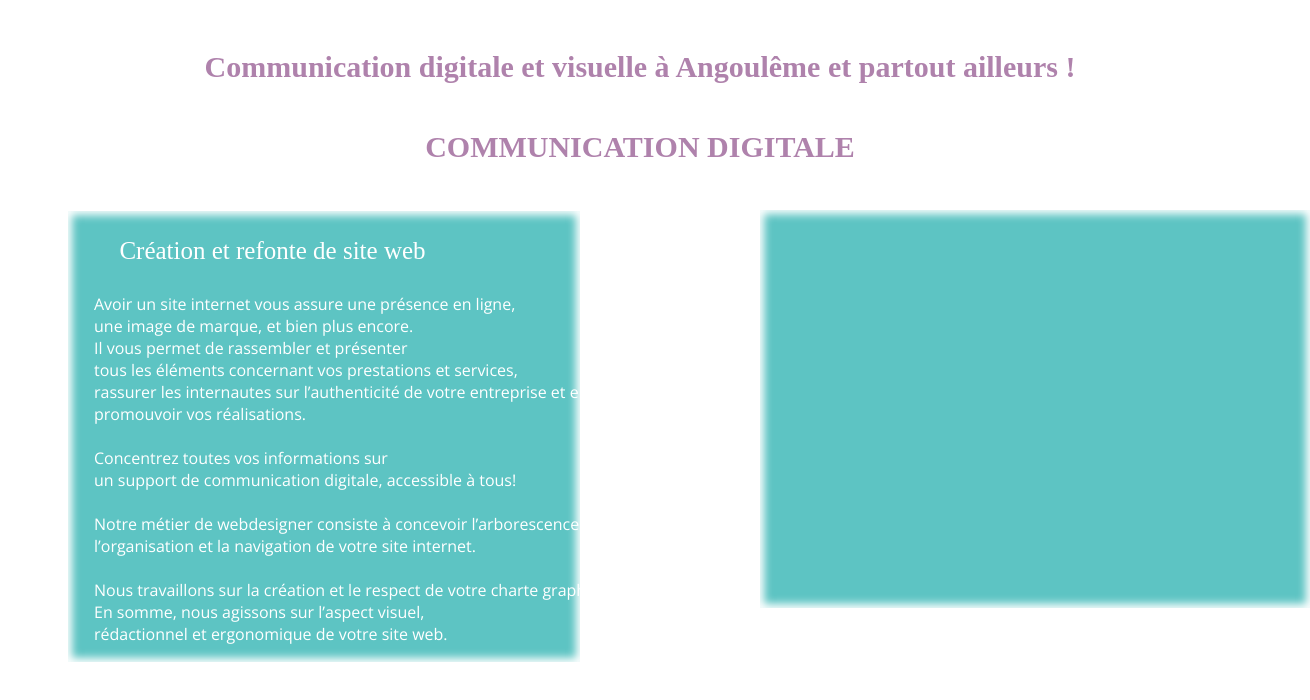
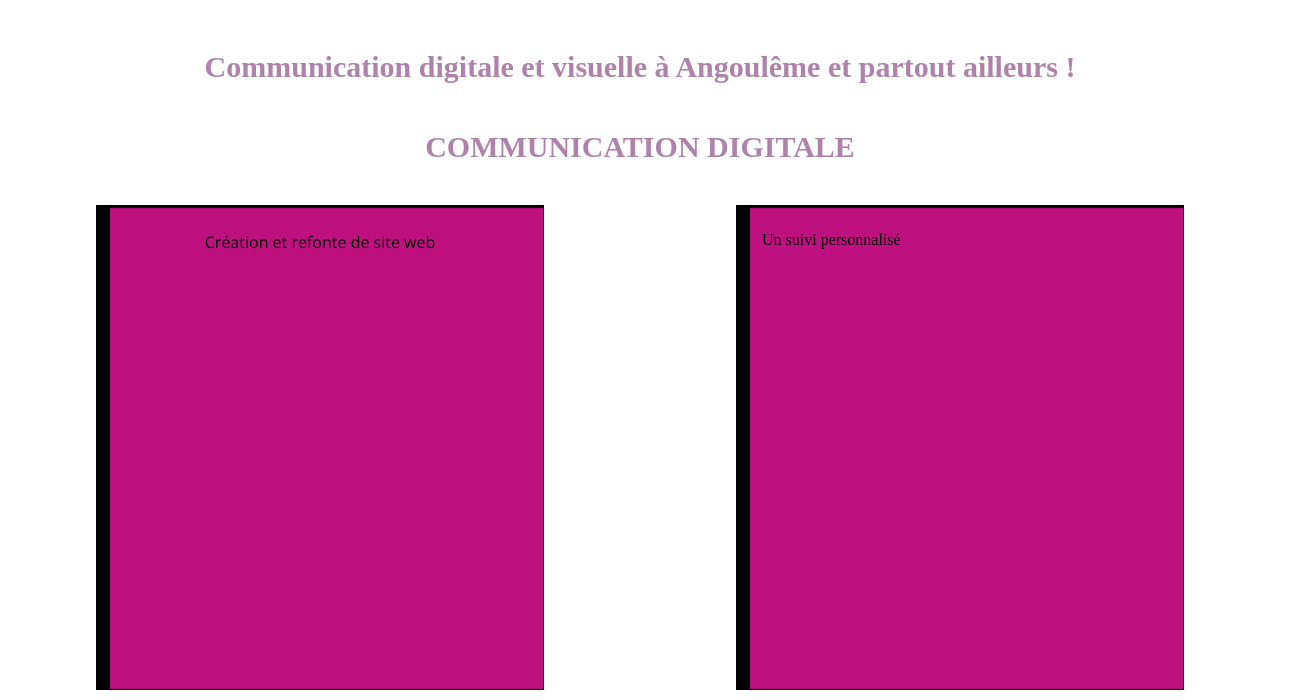
Before and after one commit to leelee04/Site-webdesign, a plain HTML site: page index.html in a window 1280 px wide. Shown: the part 606-1306 px from the top of the page, 1310 px wide, since content can reach past the window. Before the commit the page ends 1268 px from the top, so only its background shows below. Drawn offline with nearby package versions, Linux system fonts and the light colour scheme; a web font is replaced by a local one.

Commit message:
création 2 blocs

```diff
--- a/index.html
+++ b/index.html
@@ -63,41 +63,14 @@
     </div>
     <h2 class="digitalvisuelle">Communication digitale et visuelle à Angoulême et partout ailleurs !</h2>
     <h3 class="comdigitale">Communication digitale</h3>
-    <div class="box">
+    <div class="twoblocs">
+        <div class="box1">
+<h4 class="titlebloc">Création et refonte de site web</h4>
+        </div>
+        <div class="box2">
+            <h4 class="titlebloc2">Un suivi personnalisé</h4>
+        </div>
     </div>
-    <div class="bloc2">
-    </div>
-        <div class="titleblocs">Création et refonte de site web</div>
-<h6 class="texte">
-    Avoir un site internet vous assure une présence en ligne,
-    <br>
-    une image de marque, et bien plus encore.
-    <br>
-    Il vous permet de rassembler et présenter
-    <br>
-    tous les éléments concernant vos prestations et services,
-    <br>
-     rassurer les internautes sur l’authenticité de votre entreprise et enfin,
-<br>
-     promouvoir vos réalisations.
-<br>
-<br>
-Concentrez toutes vos informations sur
-<br>
-un support de communication digitale, accessible à tous!
-<br>
-<br>
-Notre métier de webdesigner consiste à concevoir l’arborescence,
-<br>
-l’organisation et la navigation de votre site internet.
-<br>
-<br>
-Nous travaillons sur la création et le respect de votre charte graphique.
-<br>
-En somme, nous agissons sur l’aspect visuel,
-<br>
-rédactionnel et ergonomique de votre site web.
-</h6>
 
 </body>
 
--- a/style.css
+++ b/style.css
@@ -196,31 +196,18 @@ hr {
     color: rgb(175, 130, 172);
     font-weight: bold;
 }
-.box{
+.box.bloc2{
     margin: 10px;
     padding: 25px;
     margin-left: 760px;
     margin-right: auto;
     margin-top: 46px;
-    width: 43%;
+    width: 41%;
     height: 398px;
     background-color: rgb(93, 196, 195);
     box-shadow: inset 0px 0px 8px 4px white;
 }
-.bloc2{
-    width: 40%;
-    height: 451px;
-    margin: 10px;
-    padding: 25px;
-    margin-left: 68px;
-    margin-top: -407px;
-    background-color: rgb(93, 196, 195);
-    box-shadow: inset 0px 0px 8px 4px white;
 
-}
-.blocs{
-    display: flex;
-}
 .titleblocs{
     font-size: 25px;
     display: flex;
@@ -238,3 +225,35 @@ hr {
     font-family: Open sans;
     color: white;
 }
+.twoblocs{
+    display: flex;
+    justify-content: space-around;
+    margin-top: 31px;
+
+}
+.box1{
+    width: 35%;
+    height: 485px;
+    margin: 10px;
+    padding: 25px;
+    border: 1px solid black;
+    background-color: #BF1080;
+    box-shadow: inset 12px 1px 1px 1px black;
+}
+.box2{
+    width: 35%;
+    height: 485px;
+    margin: 10px;
+    padding: 25px;
+    border: 1px solid black;
+    background-color: #BF1080;
+    box-shadow: inset 12px 1px 1px 1px black;
+}
+.titlebloc{
+    font-family: open sans;
+    display: flex;
+    justify-content: space-around;
+}
+.titlebloc2{
+
+}
```
